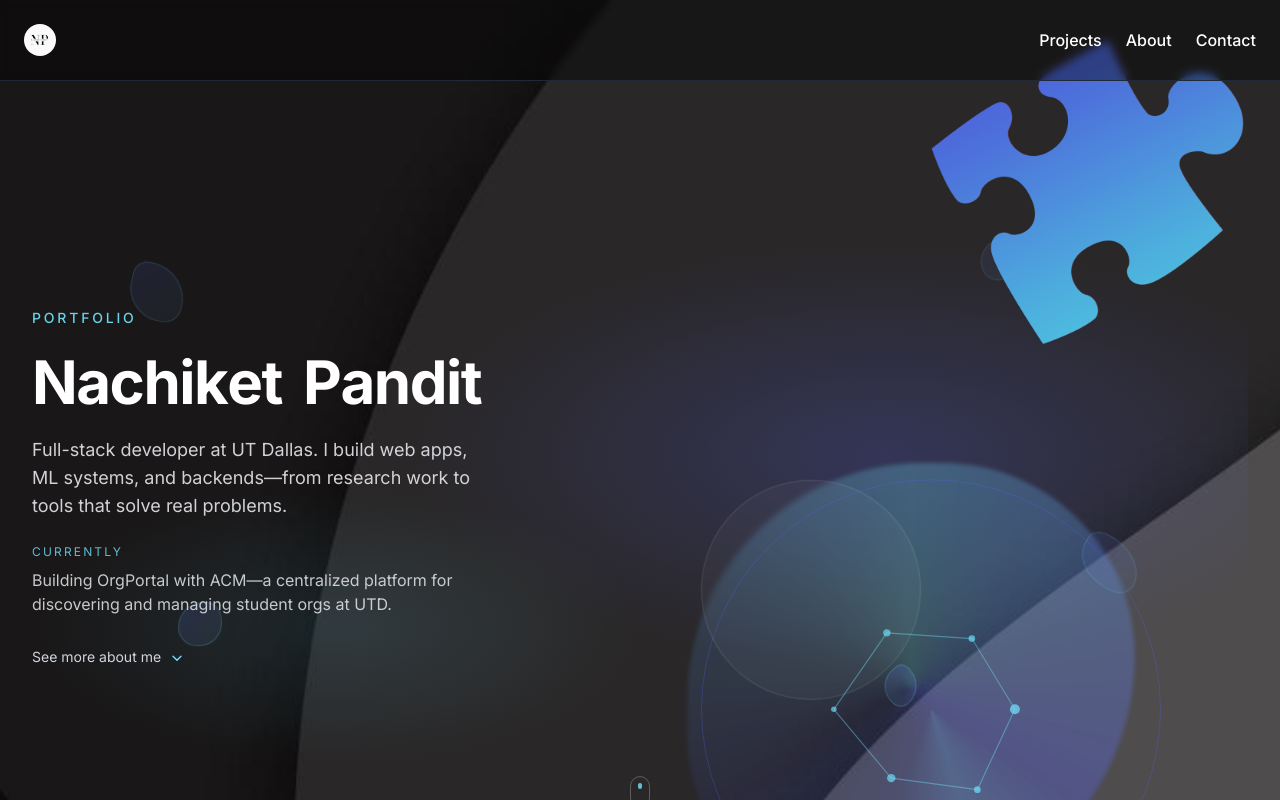
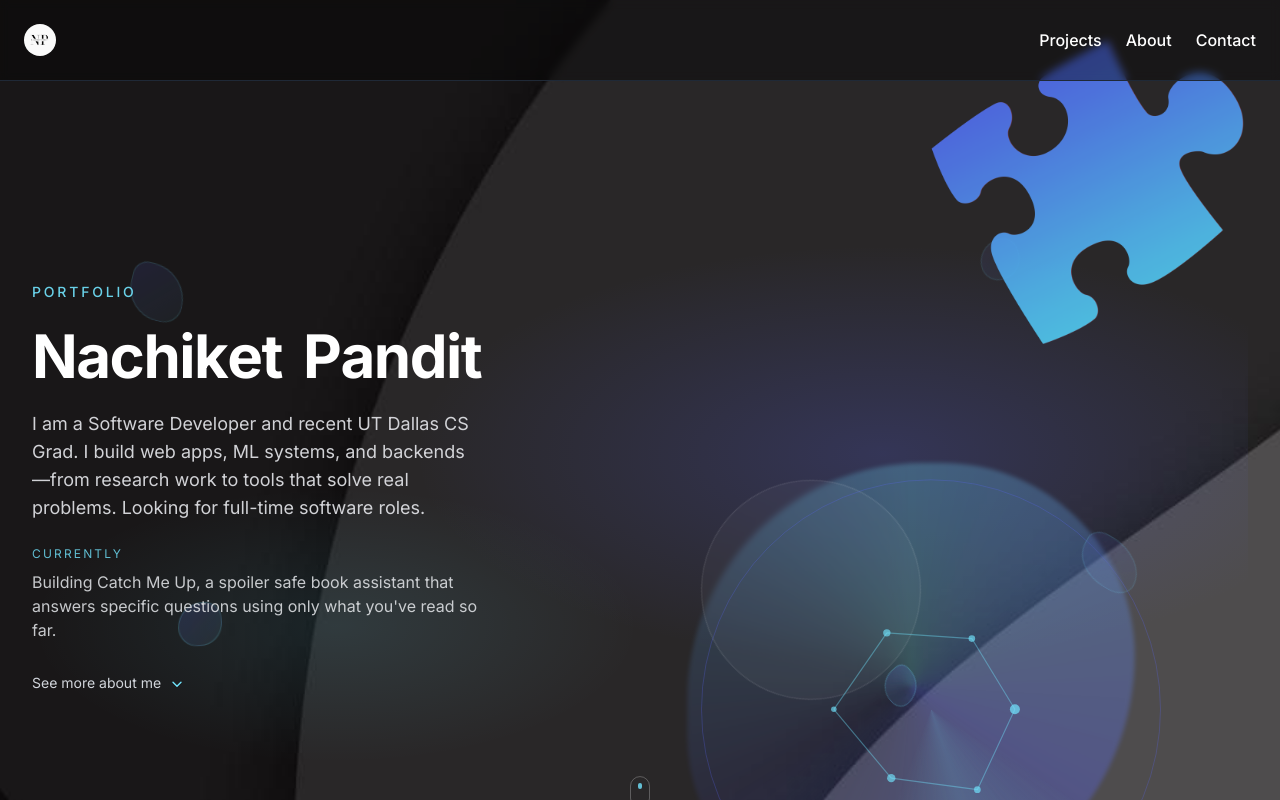
Before and after one commit to nachiketpandit101/portfolio, a Next.js app: page / in a window 1280 px wide. Shown: the top 800 px of the page. Built offline with nearby package versions, Linux system fonts and the light colour scheme.

Commit message:
updated description to be more current

```diff
--- a/src/components/HeroIntro.tsx
+++ b/src/components/HeroIntro.tsx
@@ -303,8 +303,8 @@ export default function HeroIntro() {
           animate={{ opacity: 1, y: 0 }}
           transition={{ duration: 0.7, delay: 0.85 }}
         >
-          Full-stack developer at UT Dallas. I build web apps, ML systems, and
-          backends—from research work to tools that solve real problems.
+          I am a Software Developer and recent UT Dallas CS Grad. I build web apps, ML systems, and
+          backends—from research work to tools that solve real problems. Looking for full-time software roles.
         </motion.p>
 
         <motion.div
@@ -317,8 +317,8 @@ export default function HeroIntro() {
             Currently
           </p>
           <p className="text-gray-200/85 text-sm md:text-base leading-relaxed">
-            Building OrgPortal with ACM—a centralized platform for discovering and
-            managing student orgs at UTD.
+            Building Catch Me Up, a spoiler safe book assistant that answers specific
+            questions using only what you've read so far.
           </p>
         </motion.div>
 
```
